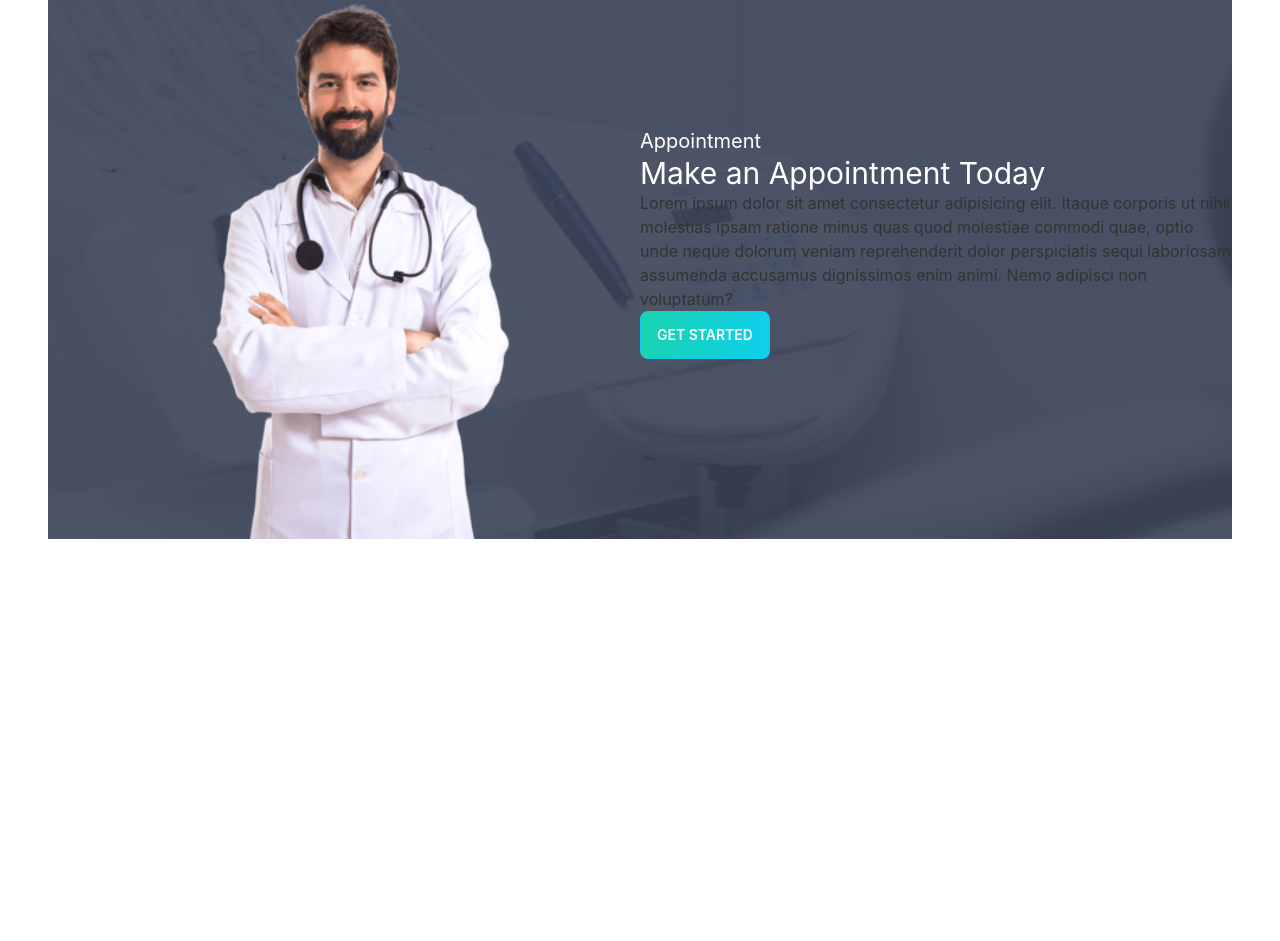
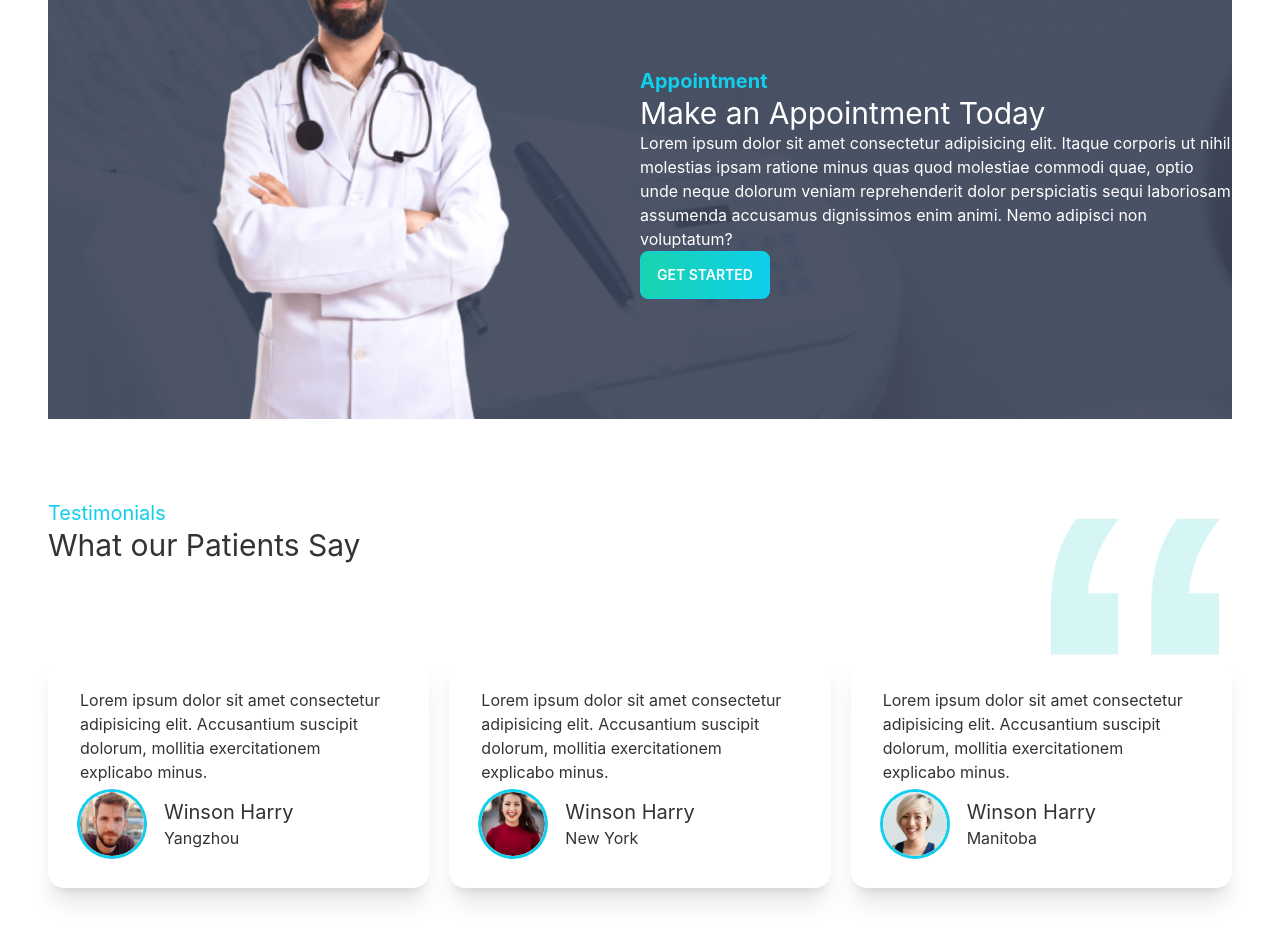
Before and after one commit to abdulawalemon1/doctors-portal-client, a React (Create React App) app: page /home in a window 1280 px wide. Shown: the part 2440-3381 px from the top of the page. Before the commit the page ends 2979 px from the top, so only its background shows below. Built offline with nearby package versions, Linux system fonts and the light colour scheme.

Commit message:
testimonial section added

```diff
--- a/src/Pages/Home/Home.js
+++ b/src/Pages/Home/Home.js
@@ -4,6 +4,7 @@ import DentalCare from './DentalCare/DentalCare';
 import Info from './Info/Info';
 import MakeAppointment from './MakeAppointment/MakeAppointment';
 import Services from './Services/Services';
+import Testimonials from './Testimonials/Testimonials';
 
 const Home = () => {
     return (
@@ -13,6 +14,7 @@ const Home = () => {
             <Services></Services>
             <DentalCare></DentalCare>
             <MakeAppointment></MakeAppointment>
+            <Testimonials></Testimonials>
         </div>
     );
 };
--- a/src/Pages/Home/MakeAppointment/MakeAppointment.js
+++ b/src/Pages/Home/MakeAppointment/MakeAppointment.js
@@ -8,13 +8,13 @@ const MakeAppointment = () => {
         <section style={{
             background: `url(${bg})`
         }} className='flex justify-center items-center'>
-            <div className='flex-1'>
-                <img src={doctor} alt="" />
+            <div className='flex-1 hidden lg:block'>
+                <img className='lg:mt-[-120px]' src={doctor} alt="" />
             </div>
             <div className='flex-1'>
-                <h3 className='text-xl  text-white'>Appointment</h3>
+                <h3 className='text-xl  text-primary font-bold'>Appointment</h3>
                 <h2 className='text-3xl text-white'>Make an Appointment Today</h2>
-                <p>Lorem ipsum dolor sit amet consectetur adipisicing elit. Itaque corporis ut nihil molestias ipsam ratione minus quas quod molestiae commodi quae, optio unde neque dolorum veniam reprehenderit dolor perspiciatis sequi laboriosam assumenda accusamus dignissimos enim animi. Nemo adipisci non voluptatum?</p>
+                <p className='text-white'>Lorem ipsum dolor sit amet consectetur adipisicing elit. Itaque corporis ut nihil molestias ipsam ratione minus quas quod molestiae commodi quae, optio unde neque dolorum veniam reprehenderit dolor perspiciatis sequi laboriosam assumenda accusamus dignissimos enim animi. Nemo adipisci non voluptatum?</p>
                 <PrimaryBtn>Get Started</PrimaryBtn>
             </div>
         </section>
--- /dev/null
+++ b/src/Pages/Home/Review/Review.js
@@ -0,0 +1,26 @@
+import React from 'react';
+
+const Review = ({ review }) => {
+
+
+    return (
+        <div class="card lg:max-w-lg bg-base-100 shadow-xl">
+            <div class="card-body">
+                <p>Lorem ipsum dolor sit amet consectetur adipisicing elit. Accusantium suscipit dolorum, mollitia exercitationem explicabo minus.</p>
+                <div class="flex items-center">
+                    <div class="avatar">
+                        <div class="w-16 rounded-full ring ring-primary ring-offset-base-100 mr-5">
+                            <img className='' src={review.img} alt="blank" />
+                        </div>
+                    </div>
+                    <div>
+                        <h4 className='text-xl'>{review.name}</h4>
+                        <p>{review.location}</p>
+                    </div>
+                </div>
+            </div>
+        </div>
+    );
+};
+
+export default Review;
--- /dev/null
+++ b/src/Pages/Home/Testimonials/Testimonials.js
@@ -0,0 +1,55 @@
+import React from 'react';
+import quote from '../../../assets/icons/quote.svg';
+import people1 from '../../../assets/images/people1.png';
+import people2 from '../../../assets/images/people2.png';
+import people3 from '../../../assets/images/people3.png';
+import Review from '../Review/Review';
+const Testimonials = () => {
+    const reviews = [
+        {
+            _id: 1,
+            name: 'Winson Harry',
+            review: '',
+            location: 'Yangzhou',
+            img: people1
+        },
+        {
+            _id: 2,
+            name: 'Winson Harry',
+            review: '',
+            location: 'New York',
+            img: people2
+        },
+        {
+            _id: 3,
+            name: 'Winson Harry',
+            review: '',
+            location: 'Manitoba',
+            img: people3
+        }
+    ]
+    return (
+        <section className='my-20'>
+            <div className='flex justify-between'>
+                <div>
+                    <h4 className="text-xl text-primary fond-bold">Testimonials</h4>
+                    <h2 className='text-3xl'>What our Patients Say</h2>
+                </div>
+                <div>
+                    <img src={quote} className="sm:w-24 lg:w-48" alt="" />
+
+                </div>
+            </div>
+            <div className='grid grid-cols-1 md:grid-cols-2 lg:grid-cols-3 gap-5'>
+                {
+                    reviews.map(review => <Review
+                        key={review._id}
+                        review={review}
+                    ></Review>)
+                }
+            </div>
+        </section>
+    );
+};
+
+export default Testimonials;
```
